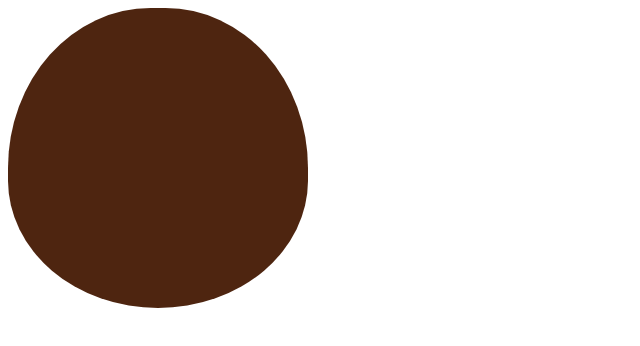
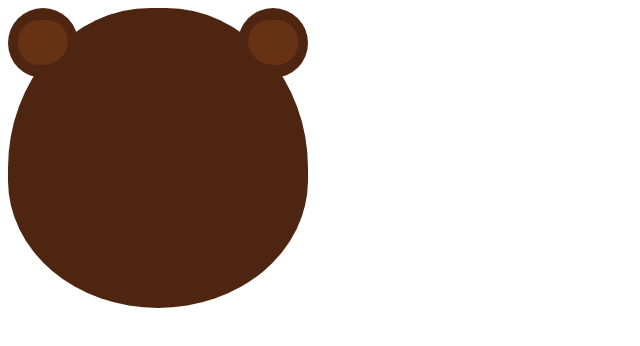
Before and after one commit to marissa27/css-challenges, a plain HTML site: page baby-cub/index.html in a window 1280 px wide. Shown: the whole page, without its empty margins (0-640 px from the left). Drawn offline with Linux system fonts and the light colour scheme.

Commit message:
Style ears

```diff
--- a/baby-cub/index.html
+++ b/baby-cub/index.html
@@ -7,8 +7,6 @@
   </head>
   <body>
     <div class="head">
-      <div class="face">
-      </div>
       <div class="left-ear">
         <div class="left-inner-ear">
         </div>
@@ -16,6 +14,8 @@
       <div class="right-ear">
         <div class="right-inner-ear">
         </div>
+      </div>
+      <div class="face">
       </div>
       <div class="left-eye">
       </div>
--- a/baby-cub/styles/ears.css
+++ b/baby-cub/styles/ears.css
@@ -0,0 +1,33 @@
+.left-ear,
+.right-ear {
+  height: 70px;
+  width: 70px;
+  background-color: #4e2510;
+  border-radius: 50px;
+}
+
+.left-ear {
+  float: left;
+}
+
+.right-ear {
+  float: right;
+}
+
+.left-inner-ear,
+.right-inner-ear {
+  height: 45px;
+  width: 50px;
+  background-color: #673213;
+  border-radius: 50px;
+}
+
+.left-inner-ear {
+  border-bottom-right-radius: 60px 56px;
+  margin: 12px 0 0 10px;
+}
+
+.right-inner-ear {
+  border-bottom-left-radius: 60px 56px;
+  margin: 12px 0 0 10px;
+}
--- a/baby-cub/styles/main.css
+++ b/baby-cub/styles/main.css
@@ -1 +1,6 @@
 @import url('face.css');
+@import url('ears.css');
+
+.head {
+  width: 300px;
+}
```
